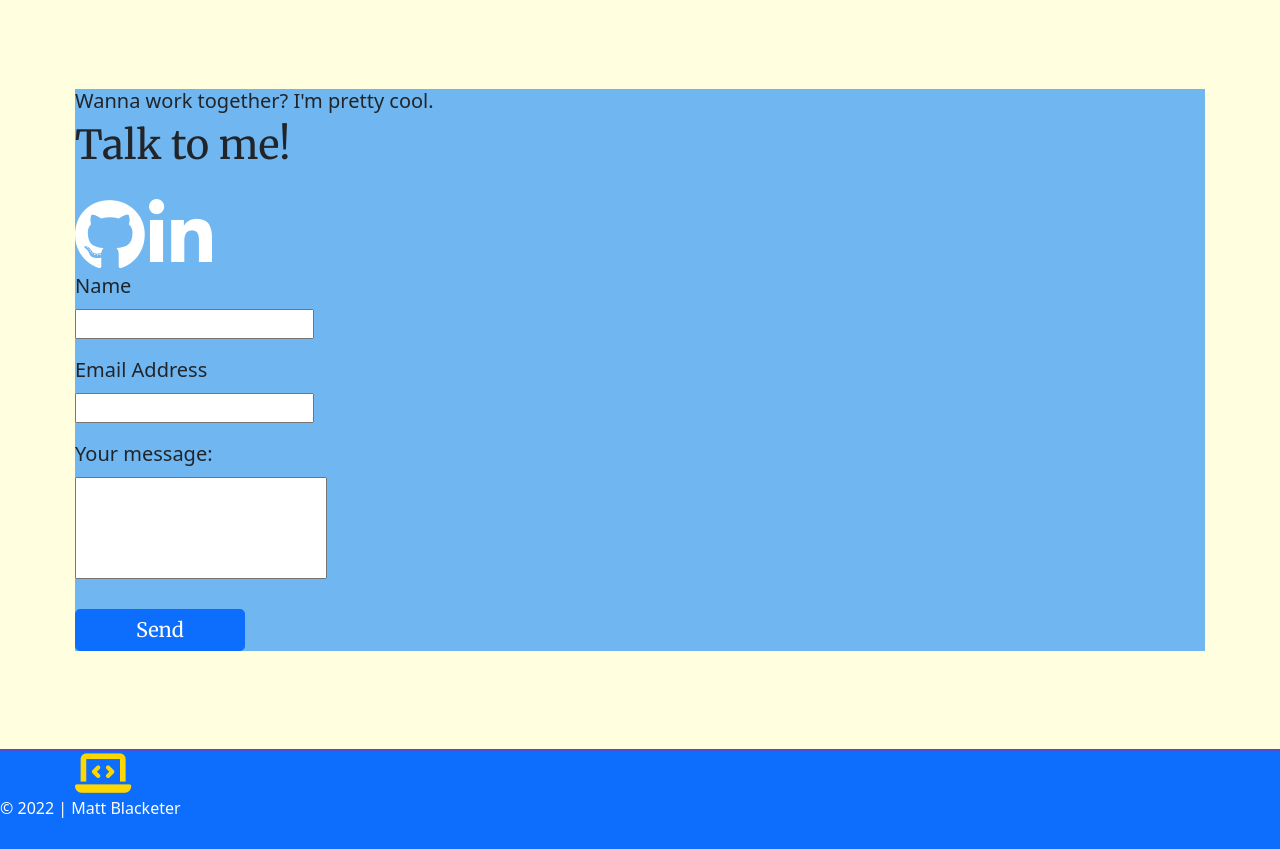
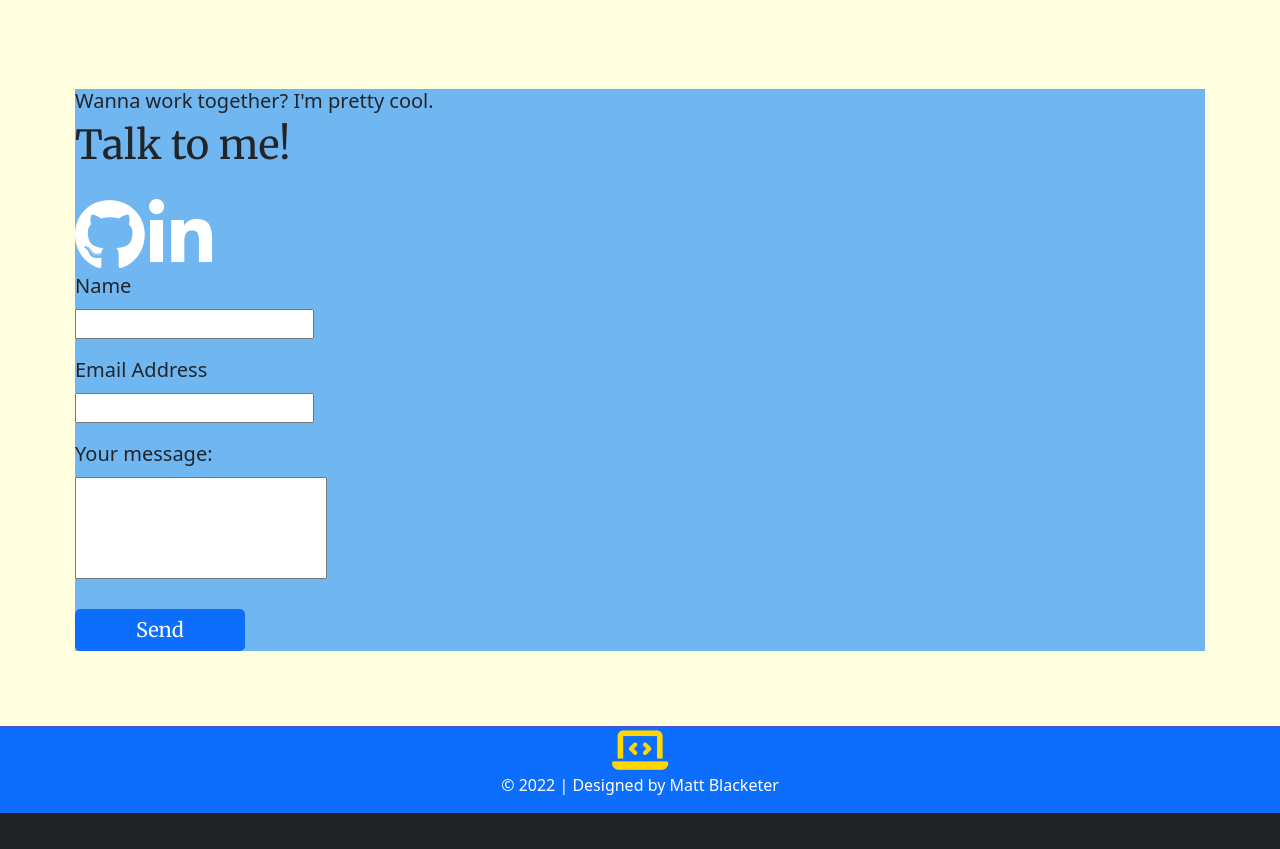
Before and after one commit to Blacketermatthew/portfolio, a Flask app: page / in a window 1280 px wide; the page is wider, and only the part inside the window is pictured. Shown: the part 2452-3301 px from the top of that part. After the commit the page ends 3265 px from the top of that part, so only its background shows below. Run offline with Flask 2, Linux system fonts and the light colour scheme; some libraries are stand-ins or nearby versions.

Commit message:
footer fix; footer text centered

```diff
--- a/app/static/css/main.css
+++ b/app/static/css/main.css
@@ -205,11 +205,12 @@ body {
 #contact {
   height: 750px;
   padding-top: 15px;
+  position: relative;
   background-color: #ffffe0;
 }
 
-#contact-title h1{
-  font-family: 'Merriweather', serif;
+#contact-title h1 {
+  font-family: "Merriweather", serif;
   margin-bottom: 30px;
 }
 
@@ -228,45 +229,36 @@ body {
 
 #submit-btn {
   padding: 5px 60px;
-  font-family: 'Merriweather', serif;
-
+  font-family: "Merriweather", serif;
 }
-
-
-
-
-
-
 
 /* FOOTER ---------------------------------------------------------- */
 #the-footer {
   background: #0d6efd;
   color: white;
-  position: relative;
   /* position: absolute; */
-  bottom: 0;
+  /* bottom: 0; */
   border-top: 2px solid #504ecf;
   width: 100%;
-  height: 100px;
+  /* height: 0px; */
 }
 
 .footer-row {
   /* display: flex; */
-  align-items: center;
+  text-align: center;
+  width: auto;
+  /* margin-top: 15px; */
+  margin-left: auto;
+  margin-right: auto;
   /* background: #0dfd5d; */
-  width: 100%;
-  /* padding-right: 75px; */
 }
 
 .footericon {
   font-size: 45px;
   color: gold;
-  margin-left: 75px;
+  /* margin-left: 75px; */
 }
 
-.icon-container a {
-  float: right;
-}
 
 #github-icon {
   height: 40px;
--- a/app/templates/index.html
+++ b/app/templates/index.html
@@ -220,32 +220,24 @@
 
             </div>
 
+            <footer id="the-footer">
+                  <div class="row footer-row">
+                        <i class="fas fa-laptop-code footericon"></i>
+                        <p>
+                            &copy;
+                            <script>
+                                document.write(new Date().getFullYear());
+                            </script>
+                            | Designed by Matt Blacketer
+                        </p>
+                  </div>
+            </footer>
 
 
         </section>
         <!-- </div> -->
 
-        <footer id="the-footer">
-            <div class="footer-container">
-              <div class="row footer-row">
 
-                <!-- <div class="col-md-auto pt-4"> -->
-                    <i class="fas fa-laptop-code footericon"></i>
-                    <p>&copy;
-                        <script>
-                            document.write(new Date().getFullYear());
-                        </script>
-                        | Matt Blacketer
-                    </p>
-                <!-- </div> -->
-                <!-- <div class="col-md-6 icon-container">
-                  <a class="github-container" href="https://github.com/Blacketermatthew"><img id="github-icon" src="../static/img/github_icon.png"></a>
-                  <a class="linkedin-container" href="https://www.linkedin.com/in/matthew-blacketer/"><img id="linkedin-icon" src="../static/img/linkedin_icon_.png"></a>
-                </div> -->
-
-              </div>
-            </div>
-          </footer>
 
          <!-- Javascript at the end of body for optimized loading -->
         <script src="https://cdn.jsdelivr.net/npm/bootstrap@5.1.3/dist/js/bootstrap.bundle.min.js"
```
